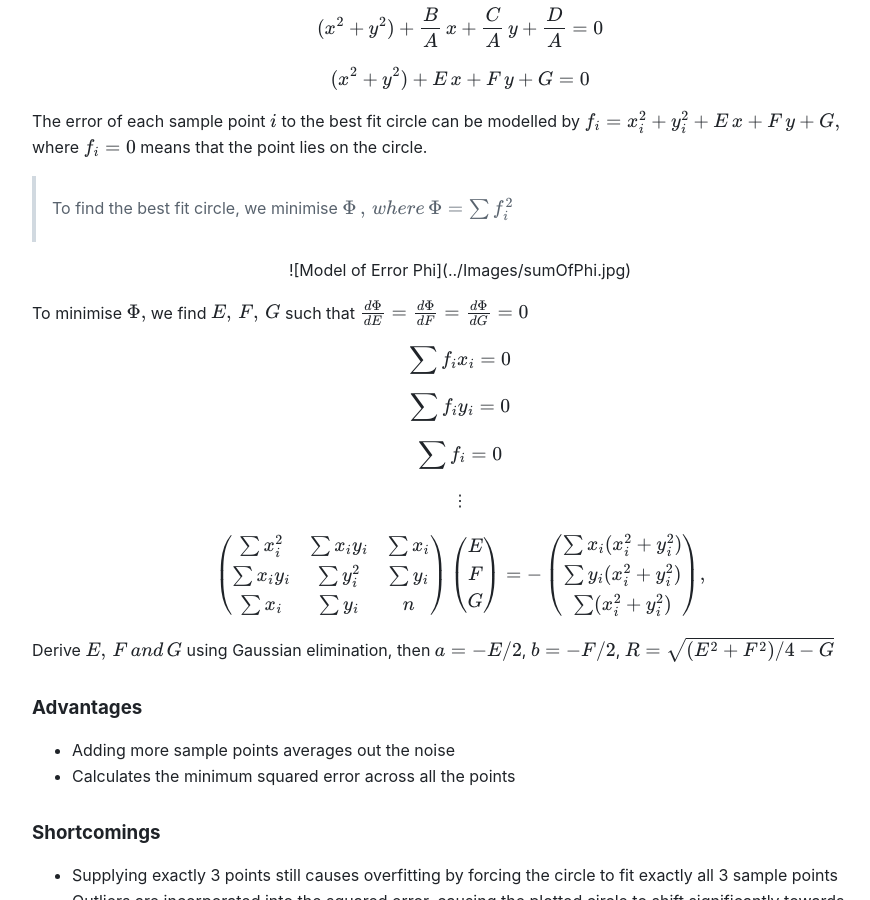
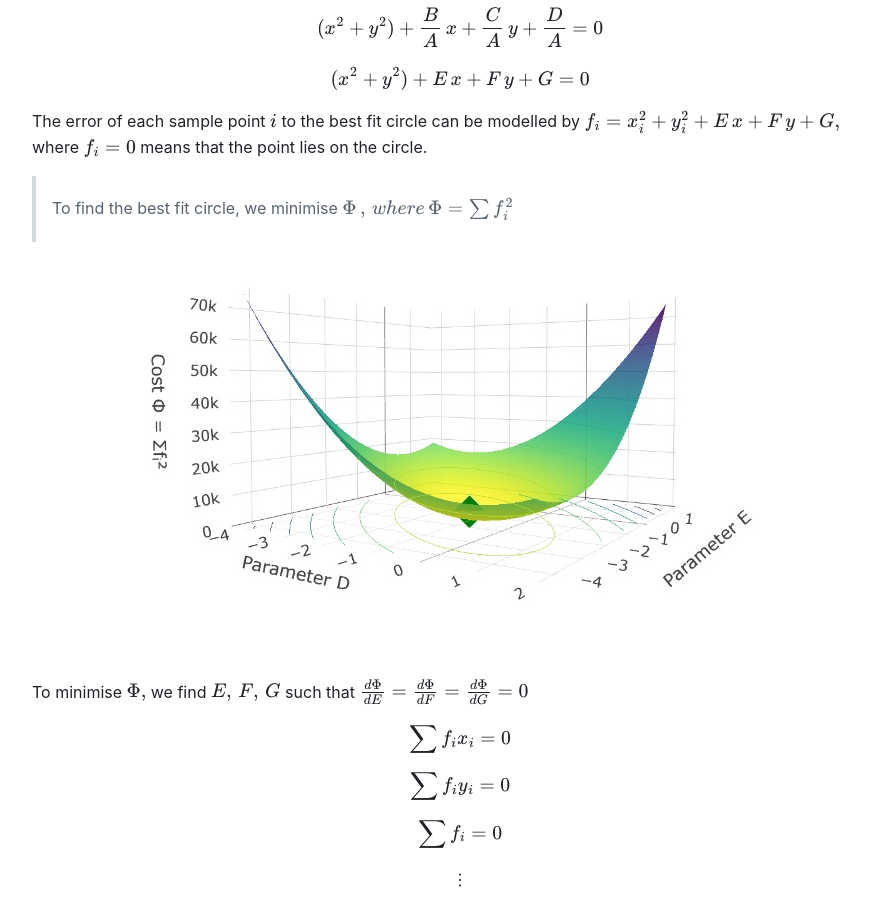
Before and after one commit to alexanderYaw/nanotec-controller, a Jekyll site: the page built from docs/developer-guide/ChuckCenterFindingAnalysis.md, in a window 1280 px wide and 900 px high, scrolled down 3446 px. Shown: the whole window, without its empty margins (180-1050 px from the left). Built offline with Jekyll 4.4.1, drawn with Linux system fonts in a browser that asks for light colours; some of the changed text lies outside the part shown.

Commit message:
Add image tag to docs image source

```diff
--- a/docs/developer-guide/ChuckCenterFindingAnalysis.md
+++ b/docs/developer-guide/ChuckCenterFindingAnalysis.md
@@ -140,7 +140,7 @@ The error of each sample point $i$ to the best fit circle can be modelled by $f_
 
 <div align="center">
 
-![Model of Error Phi](../Images/sumOfPhi.jpg)
+<img src="../Images/sumOfPhi.jpg" alt="Model of Error Phi" style="max-width:100%;">
 
 </div>
 
@@ -323,7 +323,7 @@ with residual $\varepsilon = \big\lVert \bar{\mathbf{C}} + R(-\theta)(\mathbf{E}
 
 <div align="center">
 
-![Visual of Residual](../Images/ResidualVisual.png)
+<img src="../Images/ResidualVisual.png" alt="Visual of Residual" style="max-width:100%;">
 
 </div>
 
```
